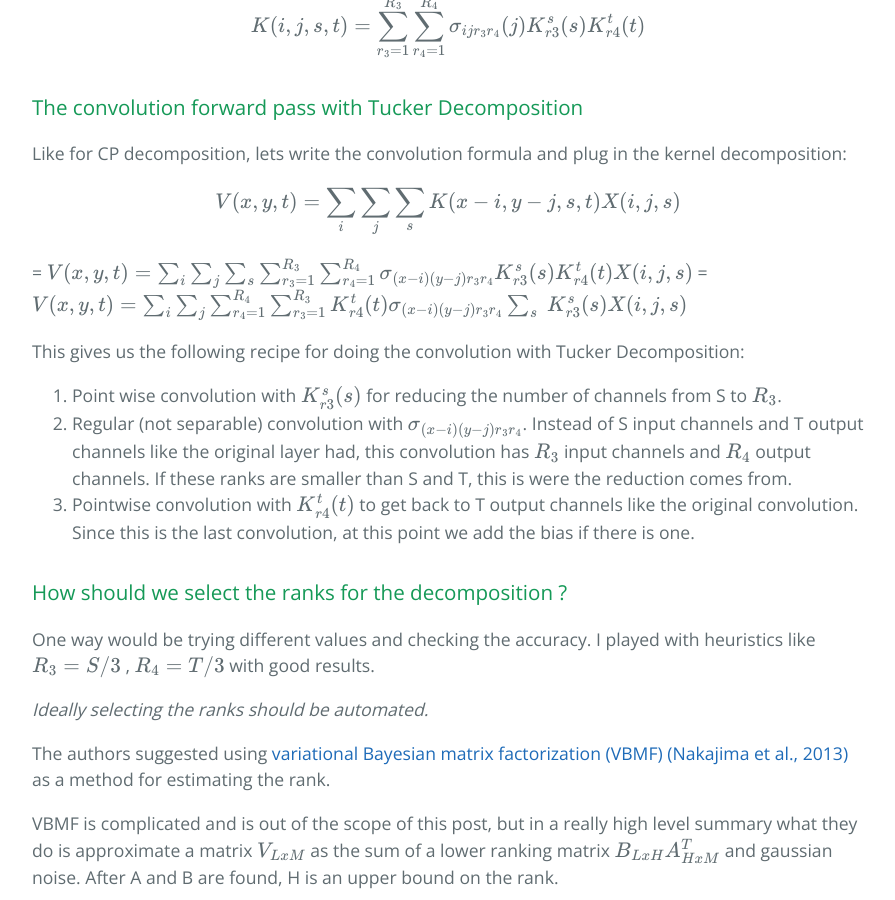
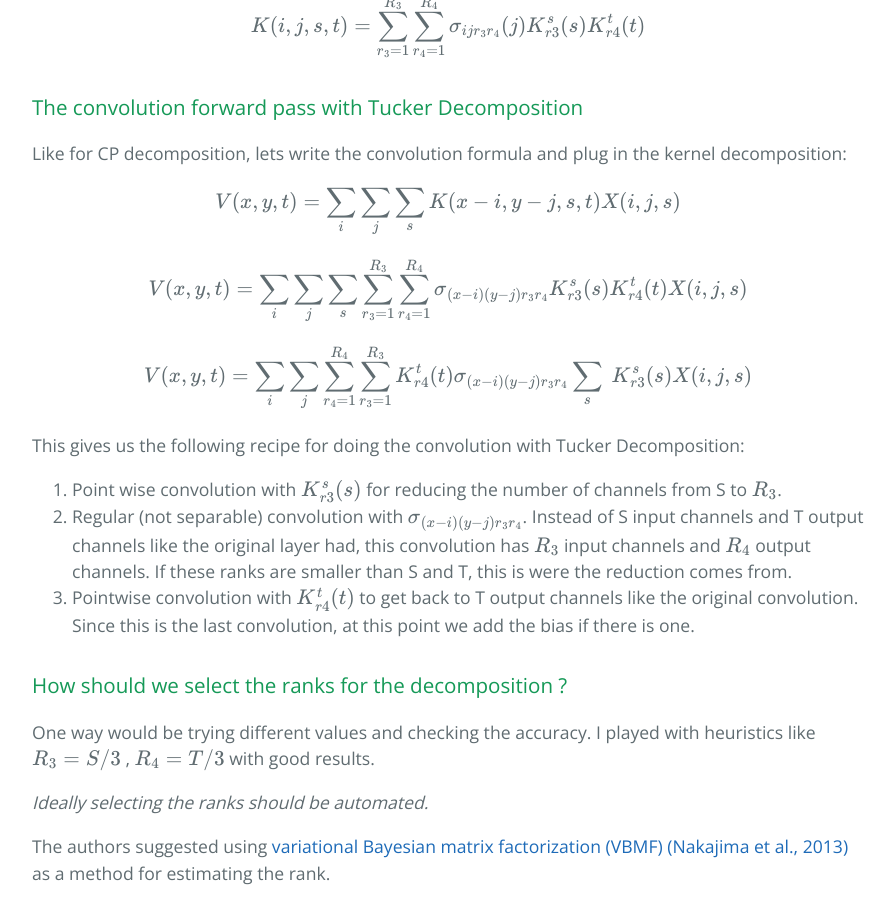
Before and after one commit to jacobgil/jacobgil.github.io, a Jekyll site: the page built from _posts/2018-01-23-tensor-decompositions-deep-neural-networks.md, in a window 1280 px wide and 900 px high, scrolled down 6819 px. Shown: the whole window, without its empty margins (192-1087 px from the left). Built offline with Jekyll 4.4.1, drawn with Linux system fonts in a browser that asks for light colours; formulas are drawn with MathJax 3; comment, search, counter and statistics services are not loaded.

```diff
--- a/_posts/2018-01-23-tensor-decompositions-deep-neural-networks.md
+++ b/_posts/2018-01-23-tensor-decompositions-deep-neural-networks.md
@@ -236,8 +236,9 @@ Like for CP decomposition, lets write the convolution formula and plug in the ke
 
 $$ V(x, y, t) = \sum_i \sum_j \sum_sK(x-i, y-j, s, t)X(i, j, s) $$
 
-= $$ V(x, y, t) = \sum_i \sum_j \sum_s\sum_{r_3=1}^{R_3}\sum_{r_4=1}^{R_4}\sigma_{(x-i)(y-j) r_3 r_4}K^s_{r3}(s)K^t_{r4}(t)X(i, j, s) $$
-= $$ V(x, y, t) = \sum_i \sum_j \sum_{r_4=1}^{R_4}\sum_{r_3=1}^{R_3}K^t_{r4}(t)\sigma_{(x-i)(y-j) r_3 r_4} \sum_s\ K^s_{r3}(s)X(i, j, s) $$
+$$ V(x, y, t) = \sum_i \sum_j \sum_s\sum_{r_3=1}^{R_3}\sum_{r_4=1}^{R_4}\sigma_{(x-i)(y-j) r_3 r_4}K^s_{r3}(s)K^t_{r4}(t)X(i, j, s) $$
+
+$$ V(x, y, t) = \sum_i \sum_j \sum_{r_4=1}^{R_4}\sum_{r_3=1}^{R_3}K^t_{r4}(t)\sigma_{(x-i)(y-j) r_3 r_4} \sum_s\ K^s_{r3}(s)X(i, j, s) $$
 
 This gives us the following recipe for doing the convolution with Tucker Decomposition:
 
```
